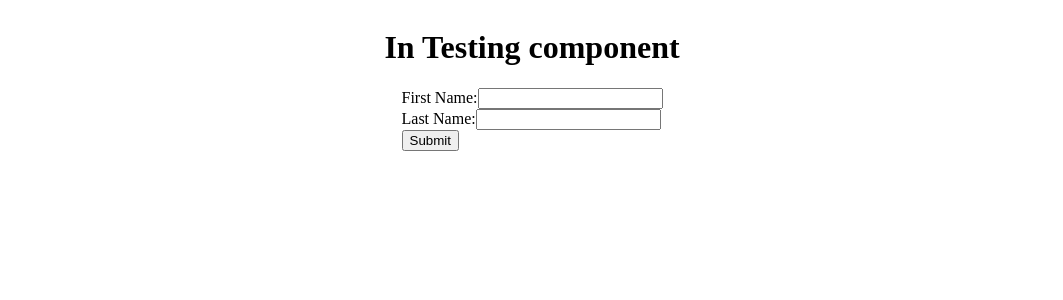
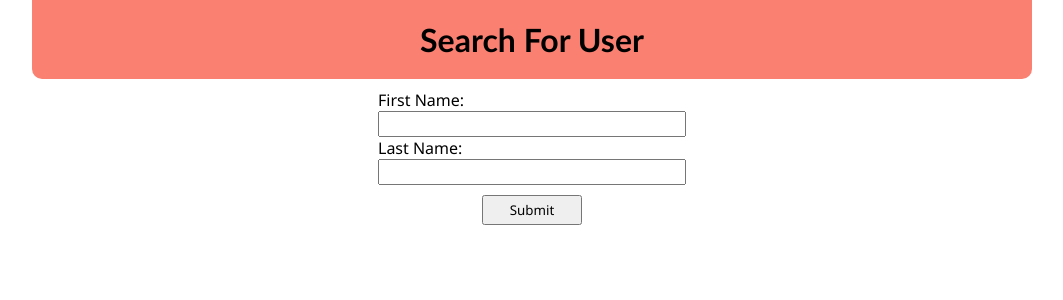
Before and after one commit to JbrvoXIV/mern-project, a React (Create React App) app in the folder client/: page /search in a window 1280 px wide. Shown: the top 300 px of the page, without its empty margins (108-1171 px from the left). Built offline with nearby package versions, Linux system fonts and the light colour scheme.

Commit message:
begun styling search page

```diff
--- a/client/src/App.js
+++ b/client/src/App.js
@@ -2,7 +2,7 @@ import React from 'react';
 import axios from "axios";
 import { Link } from "react-router-dom";
 
-import { Container, Flex, GlobalStyle } from './styles/Global';
+import { Container, Flex } from './styles/Global';
 
 export const api = axios.create({
     baseURL: 'http://localhost:5000'
@@ -12,7 +12,6 @@ const App = () => {
 
     return (
         <>
-            <GlobalStyle />
             <Container>
                 <Flex >
                     <Link to='/search'>Search the database</Link>
--- a/client/src/index.js
+++ b/client/src/index.js
@@ -4,11 +4,13 @@ import Search from './routes/Search.js';
 import React from 'react';
 import { render } from 'react-dom';
 import { BrowserRouter, Route, Routes } from 'react-router-dom';
+import { GlobalStyle } from './styles/Global';
 
 
 const root = document.getElementById('root');
 render(
     <BrowserRouter>
+        <GlobalStyle />
         <Routes>
             <Route path='/' element={ <App /> } />
             <Route path='/search' element={ <Search /> } />
--- a/client/src/routes/DataView.js
+++ b/client/src/routes/DataView.js
@@ -1,4 +1,5 @@
 import React from 'react';
+import { DataStyled } from '../styles/Data.styled.js';
 
 const DataView = (props) => {
 
@@ -23,9 +24,9 @@ const DataView = (props) => {
     }
 
     return (
-        <section>
+        <DataStyled>
             {displayData()}
-        </section>
+        </DataStyled>
     );
 }
 
--- a/client/src/routes/Search.js
+++ b/client/src/routes/Search.js
@@ -2,7 +2,7 @@ import React, { useState } from 'react';
 import { api } from '../App';
 import DataView from './DataView';
 
-import { Container, Flex } from "../styles/Global";
+import { Container, Flex, FormStyled, HeaderStyled, InputStyled } from "../styles/Global";
 
 const Search = () => {
 
@@ -58,29 +58,31 @@ const Search = () => {
     return (
         <Container>
             <Flex>
-                <h1>In Testing component</h1>
-                <form onSubmit={submitData} autoComplete='off'>
+                <HeaderStyled>
+                    <h1>Search For User</h1>
+                </HeaderStyled>
+                <FormStyled onSubmit={submitData} autoComplete='off' >
                     <label htmlFor='fname'>First Name:</label>
-                    <input
+                    <InputStyled
                         onChange={handleChange}
                         type='text'
                         id='fname'
                         required={true}
                         value={data.fname}
-                    /><br />
+                    />
                     <label htmlFor='lname'>Last Name:</label>
-                    <input
+                    <InputStyled
                         onChange={handleChange}
                         type='text'
                         id='lname'
                         required={true}
                         value={data.lname}
-                    /><br />
-                    <input
+                    />
+                    <InputStyled
                         type='submit'
                         value='Submit'
                     />
-                </form>
+                </FormStyled>
                 {formSubmitted && <DataView data={responseData} />}
             </Flex>
         </Container>
--- /dev/null
+++ b/client/src/styles/Data.styled.js
@@ -0,0 +1,20 @@
+import styled from "styled-components";
+
+export const DataStyled = styled.section`
+
+    margin-top: 10px;
+    font-size: 1.2em;
+    border: 2px solid lightgrey;
+
+    ul {
+        margin: 0;
+        padding: 5px;
+    }
+
+    li {
+        list-style: none;
+        margin-bottom: 5px;
+        border-bottom: 1px solid black;
+    }
+
+`
--- a/client/src/styles/Global.js
+++ b/client/src/styles/Global.js
@@ -2,19 +2,23 @@ import styled, { createGlobalStyle } from 'styled-components';
 
 export const GlobalStyle = createGlobalStyle`
     html,
-    body,
     #root {
         height: 100vh;
         width: 100%;
         margin: 0;
         padding: 0;
     }
+
+    body {
+        margin: 0;
+        padding: 0;
+    }
 `
 
 export const Container = styled.div`
-    display: flex;
+    /* display: flex;
     align-items: center;
-    justify-content: center;
+    justify-content: center; */
     width: 1000px;
     max-width: 100%;
     height: 100%;
@@ -28,3 +32,41 @@ export const Flex = styled.div`
     justify-content: center;
     flex-direction: column;
 `
+
+export const HeaderStyled = styled.header`
+    background-color: salmon;
+    width: 100%;
+    border-radius: 0 0 10px 10px;
+    text-align: center;
+    margin-bottom: 10px;
+
+    h1 {
+        font-family: 'Gill Sans', 'Gill Sans MT', Calibri, 'Trebuchet MS', sans-serif;
+        margin: 0;
+        padding: 20px 0;
+    }
+`
+
+export const FormStyled = styled.form`
+
+    font-family: 'Segoe UI', Tahoma, Geneva, Verdana, sans-serif;
+
+    label {
+        margin-right: 5px;
+    }
+`
+
+export const InputStyled = styled.input`
+    display: block;
+    height: 20px;
+    width: 300px;
+
+    &[type="submit"] {
+        height: 30px;
+        width: 100px;
+        margin: 0 auto;
+        margin-top: 10px;
+        font-family: 'Segoe UI', Tahoma, Geneva, Verdana, sans-serif;
+        font-weight: 500;
+    }
+`
```
